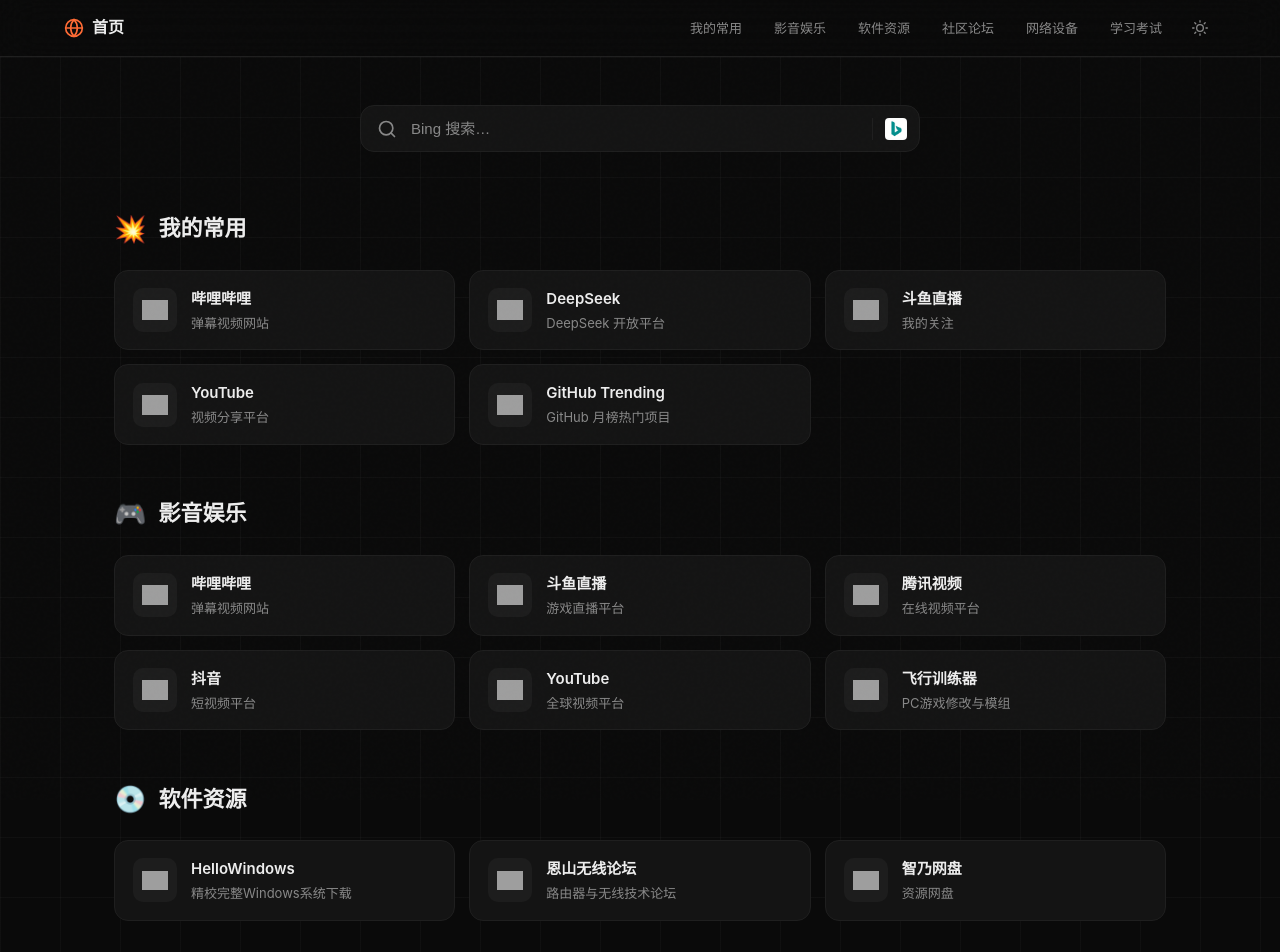
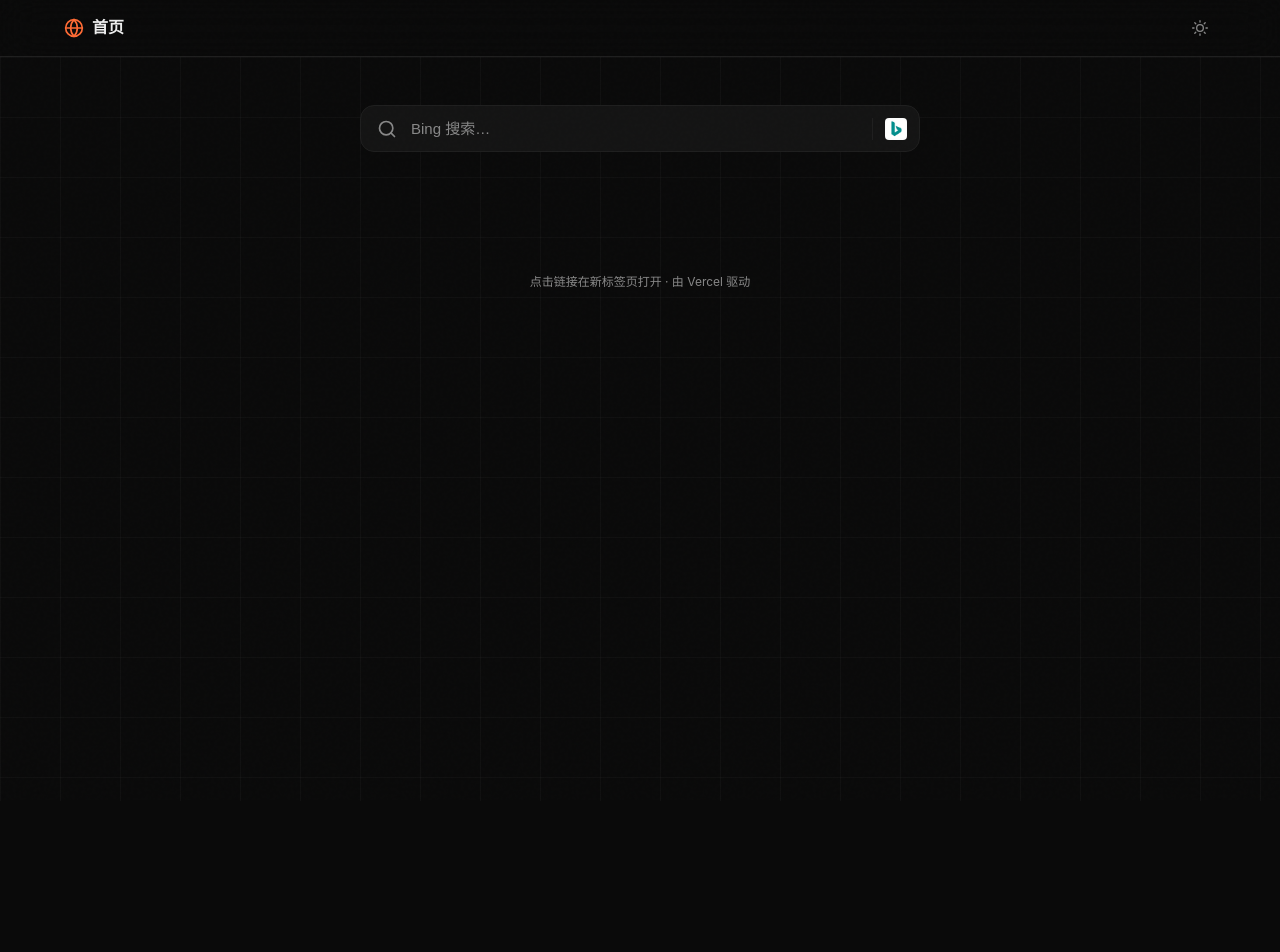
Before and after one commit to zuopengliang47-spec/mao_nav, a Vue app: page / in a window 1280 px wide. Shown: the top 952 px of the page. After the commit the page ends 801 px from the top, so only its background shows below. Built offline with nearby package versions, Linux system fonts and the light colour scheme; grey boxes are pictures that could not be loaded.

Commit message:
去掉分类标题，所有网站平铺展示

```diff
--- a/src/mock/mock_data.js
+++ b/src/mock/mock_data.js
@@ -1,201 +1,5 @@
 export const mockData = {
-  "categories": [
-    {
-      "id": "my-favorites",
-      "name": "我的常用",
-      "icon": "💥",
-      "order": 0,
-      "sites": [
-        {
-          "id": "site-bilibili",
-          "name": "哔哩哔哩",
-          "url": "https://www.bilibili.com/",
-          "description": "弹幕视频网站",
-          "icon": "/sitelogo/www.bilibili.com.ico"
-        },
-        {
-          "id": "site-deepseek",
-          "name": "DeepSeek",
-          "url": "https://platform.deepseek.com/usage",
-          "description": "DeepSeek 开放平台",
-          "icon": "/sitelogo/platform.deepseek.com.ico"
-        },
-        {
-          "id": "site-douyu",
-          "name": "斗鱼直播",
-          "url": "https://www.douyu.com/directory/myFollow",
-          "description": "我的关注",
-          "icon": "/sitelogo/www.douyu.com.ico"
-        },
-        {
-          "id": "site-youtube",
-          "name": "YouTube",
-          "url": "https://www.youtube.com/",
-          "description": "视频分享平台",
-          "icon": "/sitelogo/www.youtube.com.ico"
-        },
-        {
-          "id": "site-github-trending",
-          "name": "GitHub Trending",
-          "url": "https://github.com/trending?since=monthly",
-          "description": "GitHub 月榜热门项目",
-          "icon": "/sitelogo/github.com.ico"
-        }
-      ]
-    },
-    {
-      "id": "entertainment",
-      "name": "影音娱乐",
-      "icon": "🎮",
-      "order": 2,
-      "sites": [
-        {
-          "id": "ent-bilibili",
-          "name": "哔哩哔哩",
-          "url": "https://www.bilibili.com/",
-          "description": "弹幕视频网站",
-          "icon": "/sitelogo/www.bilibili.com.ico"
-        },
-        {
-          "id": "ent-douyu",
-          "name": "斗鱼直播",
-          "url": "https://www.douyu.com/directory/myFollow",
-          "description": "游戏直播平台",
-          "icon": "/sitelogo/www.douyu.com.ico"
-        },
-        {
-          "id": "ent-qq-video",
-          "name": "腾讯视频",
-          "url": "https://v.qq.com/",
-          "description": "在线视频平台",
-          "icon": "/sitelogo/v.qq.com.ico"
-        },
-        {
-          "id": "ent-douyin",
-          "name": "抖音",
-          "url": "https://www.douyin.com/",
-          "description": "短视频平台",
-          "icon": "/sitelogo/www.douyin.com.ico"
-        },
-        {
-          "id": "ent-youtube",
-          "name": "YouTube",
-          "url": "https://www.youtube.com/",
-          "description": "全球视频平台",
-          "icon": "/sitelogo/www.youtube.com.ico"
-        },
-        {
-          "id": "ent-flingtrainer",
-          "name": "飞行训练器",
-          "url": "https://flingtrainer.com/",
-          "description": "PC游戏修改与模组",
-          "icon": "/sitelogo/flingtrainer.com.ico"
-        }
-      ]
-    },
-    {
-      "id": "software",
-      "name": "软件资源",
-      "icon": "💿",
-      "order": 4,
-      "sites": [
-        {
-          "id": "sw-hellowindows",
-          "name": "HelloWindows",
-          "url": "https://hellowindows.cn/",
-          "description": "精校完整Windows系统下载",
-          "icon": "/sitelogo/hellowindows.cn.ico"
-        },
-        {
-          "id": "sw-rightforum",
-          "name": "恩山无线论坛",
-          "url": "https://www.right.com.cn/forum/forum.php",
-          "description": "路由器与无线技术论坛",
-          "icon": "/sitelogo/www.right.com.cn.ico"
-        },
-        {
-          "id": "sw-pan",
-          "name": "智乃网盘",
-          "url": "https://pan.cinojiang.cc/",
-          "description": "资源网盘",
-          "icon": "/sitelogo/pan.cinojiang.cc.ico"
-        }
-      ]
-    },
-    {
-      "id": "community",
-      "name": "社区论坛",
-      "icon": "👥",
-      "order": 5,
-      "sites": [
-        {
-          "id": "com-yaohuo",
-          "name": "妖火网",
-          "url": "https://yaohuo.me/",
-          "description": "分享你我",
-          "icon": "/sitelogo/yaohuo.me.ico"
-        },
-        {
-          "id": "com-himiku",
-          "name": "初之音",
-          "url": "https://www.himiku.com/archives/homepage.html",
-          "description": "极简导航页",
-          "icon": "/sitelogo/www.himiku.com.ico"
-        },
-        {
-          "id": "com-linuxdo",
-          "name": "Linux.do",
-          "url": "https://linux.do",
-          "description": "Linux与开源技术社区",
-          "icon": "/sitelogo/linux.do.ico"
-        }
-      ]
-    },
-    {
-      "id": "network",
-      "name": "网络设备",
-      "icon": "📡",
-      "order": 6,
-      "sites": [
-        {
-          "id": "net-ikuai",
-          "name": "iKuai路由器",
-          "url": "http://192.168.9.1/",
-          "description": "iKuai软路由管理",
-          "icon": "/sitelogo/192.168.9.1.ico"
-        },
-        {
-          "id": "net-chinamobile",
-          "name": "中国移动光猫",
-          "url": "http://192.168.1.1/",
-          "description": "光猫管理页面",
-          "icon": "/sitelogo/192.168.1.1.ico"
-        }
-      ]
-    },
-    {
-      "id": "study",
-      "name": "学习考试",
-      "icon": "📚",
-      "order": 7,
-      "sites": [
-        {
-          "id": "stu-jxeea",
-          "name": "江西省教育考试院",
-          "url": "http://zkwb.jxeea.cn:8083/",
-          "description": "江西考试报名查分",
-          "icon": "/sitelogo/zkwb.jxeea.cn.ico"
-        },
-        {
-          "id": "stu-ustc-speed",
-          "name": "中科大测速",
-          "url": "https://test.ustc.edu.cn/",
-          "description": "中国科学技术大学测速网站",
-          "icon": "/sitelogo/test.ustc.edu.cn.ico"
-        }
-      ]
-    }
-  ],
+  "categories": [],
   "title": "PengLiang导航",
   "search": "bing"
 }
--- a/src/views/NavHomeView.vue
+++ b/src/views/NavHomeView.vue
@@ -34,12 +34,6 @@
           <span>首页</span>
         </a>
         <nav class="topbar-nav">
-          <a
-            v-for="cat in categories"
-            :key="cat.id"
-            :href="`#${cat.id}`"
-            class="nav-link"
-          >{{ cat.name }}</a>
           <button class="theme-btn" @click="themeStore.toggleTheme" :title="themeStore.isDarkMode ? '切换亮色' : '切换暗色'">
             <svg v-if="themeStore.isDarkMode" xmlns="http://www.w3.org/2000/svg" width="16" height="16" viewBox="0 0 24 24" fill="none" stroke="currentColor" stroke-width="2" stroke-linecap="round" stroke-linejoin="round"><circle cx="12" cy="12" r="5"/><path d="M12 1v2M12 21v2M4.22 4.22l1.42 1.42M18.36 18.36l1.42 1.42M1 12h2M21 12h2M4.22 19.78l1.42-1.42M18.36 5.64l1.42-1.42"/></svg>
             <svg v-else xmlns="http://www.w3.org/2000/svg" width="16" height="16" viewBox="0 0 24 24" fill="none" stroke="currentColor" stroke-width="2" stroke-linecap="round" stroke-linejoin="round"><path d="M12 3a6 6 0 0 0 9 9 9 9 0 1 1-9-9Z"/></svg>
@@ -86,19 +80,9 @@
           <button @click="fetchCategories" class="retry-btn">重试</button>
         </div>
 
-        <!-- 分类 + 网站卡片 -->
-        <div v-else class="sections">
-          <section
-            v-for="cat in categories"
-            :key="cat.id"
-            :id="cat.id"
-            class="section"
-          >
-            <h2 class="section-title">
-              <span class="section-icon">{{ cat.icon }}</span>
-              {{ cat.name }}
-            </h2>
-            <div class="card-grid">
+        <!-- 所有网站平铺 -->
+        <div v-else class="card-grid">
+          <template v-for="cat in categories" :key="cat.id">
             <a
               v-for="site in cat.sites"
               :key="site.id"
@@ -115,8 +99,7 @@
                 <p class="card-desc">{{ site.description }}</p>
               </div>
             </a>
-            </div>
-          </section>
+          </template>
         </div>
 
         <!-- 底部 -->
```
Lines whose indentation alone changed are shown as unchanged.
